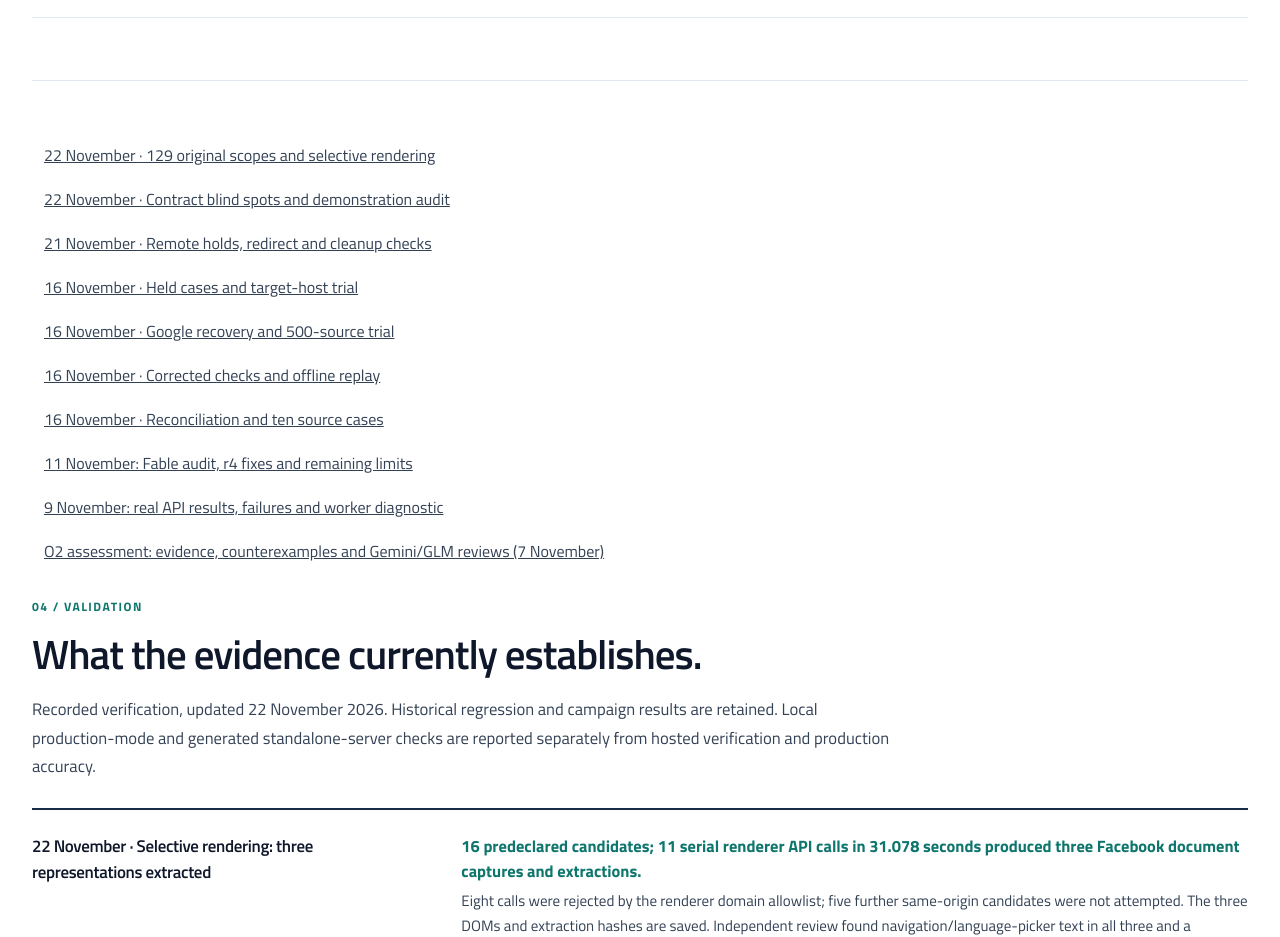
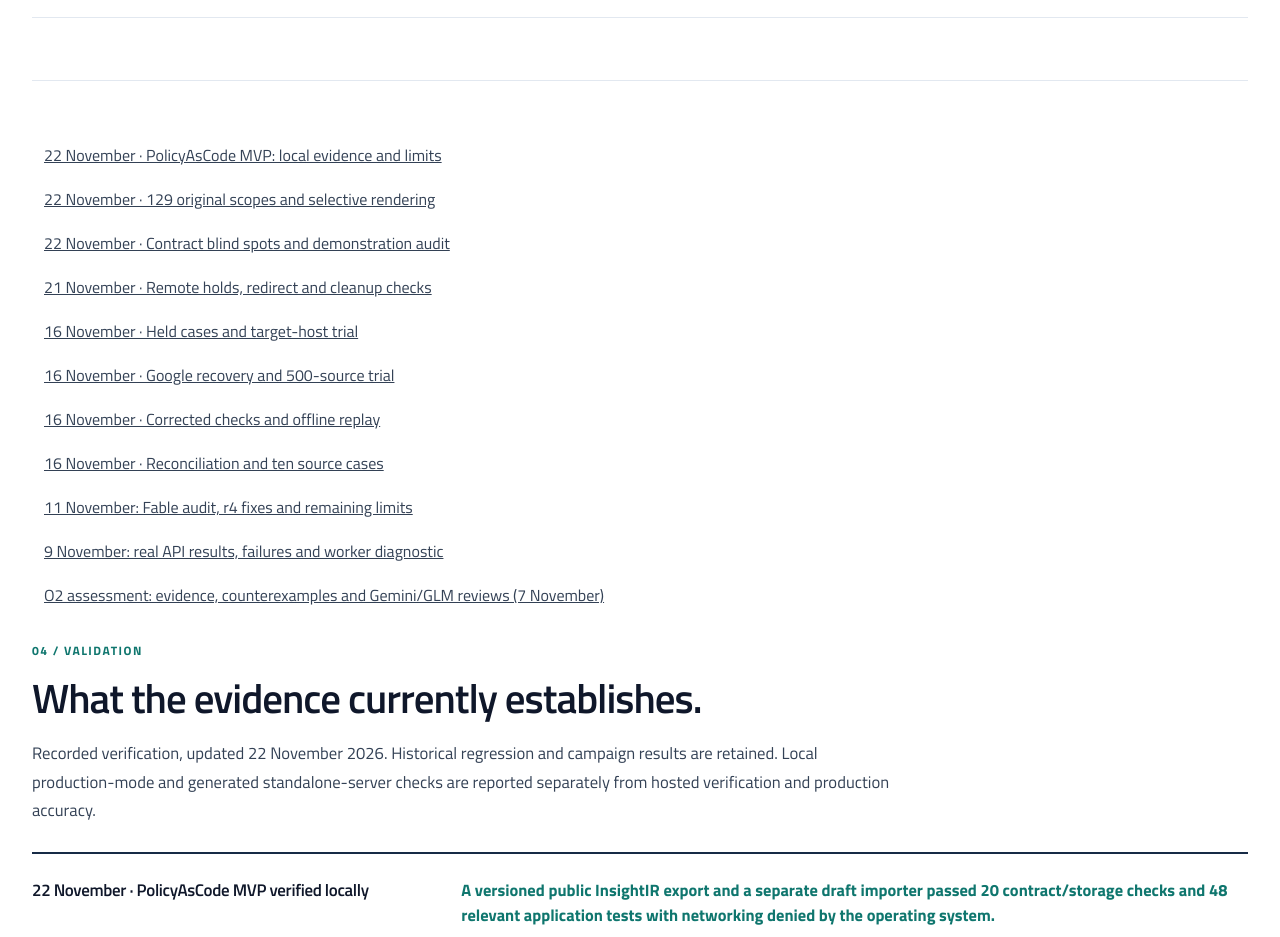
Before and after one commit to sev7enITA/policywatcher, a Next.js app: page /engine-6-preview in a window 1280 px wide. Shown: the part 8381-9318 px from the top of the page. Built offline with nearby package versions, Linux system fonts and the light colour scheme.

Commit message:
Document local PolicyAsCode MVP evidence in bilingual diary

```diff
--- a/src/app/engine-6-preview/page.tsx
+++ b/src/app/engine-6-preview/page.tsx
@@ -70,6 +70,7 @@ const copy = {
     ledgerIntro: 'Recorded verification, updated 22 November 2026. Historical regression and campaign results are retained. Local production-mode and generated standalone-server checks are reported separately from hosted verification and production accuracy.',
     check: 'Check', result: 'Recorded result', limit: 'What remains unproven',
     checks: [
+      ["22 November · PolicyAsCode MVP verified locally", "A versioned public InsightIR export and a separate draft importer passed 20 contract/storage checks and 48 relevant application tests with networking denied by the operating system.", "This is a local implementation candidate, not a deployed endpoint. Private Preview records, private predecessor text and reviewer metadata are excluded. Exact UTF-16 citations, immutable digests, tenant/project storage partitions and concurrent idempotent imports were checked. Every insight remains inferred, unapproved and non-executable. A synthetic example was imported locally, with all 79 protected project files unchanged. The sidecar does not modify the enterprise model or runtime; source completeness and the 500-policy/day target remain unqualified. Native GLM review is pending because the desktop control service is unavailable."],
       ["22 November · Selective rendering: three representations extracted", "16 predeclared candidates; 11 serial renderer API calls in 31.078 seconds produced three Facebook document captures and extractions.", "Eight calls were rejected by the renderer domain allowlist; five further same-origin candidates were not attempted. The three DOMs and extraction hashes are saved. Independent review found navigation/language-picker text in all three and a catalogue DPA/addendum identity mismatch. 126 scopes still lack a completed extraction; all 129 remain unqualified for source completeness. The remote renderer remains 1.2.0. Challenge and source-drift cases were excluded before execution; no public baseline, notification or service configuration was changed."],
       ["22 November · Fresh verification of the 129 remaining scopes", "All 129 original URLs were processed on the Hostinger account: 228 attempts in 250.760 seconds, 27 accepted HTTP responses and no new extraction success.", "161 response bodies match their saved SHA256 receipts. The outcomes remain 98 transport rejections, 24 extraction-size holds, four origin-backoff holds and three block/soft404 holds. A separate bounded rendering follow-up is recorded in the linked report. Acquisition is not independent source completeness or 500 fully verified daily completions."],
       ["22 November · Contract observability audit", "A rerun on source c7deedb reconfirmed that four of six incomplete synthetic documents still return contract_satisfied.", "The complete control passed; variants without the required heading or terminal were rejected. Missing middle clause, repeated occurrence, table row and section content escaped the declared anchors. These seven document objects test contract sufficiency, not parser accuracy or live-source completeness. Back-office, frontend and main-adaptation suites remain separate; their totals are not one throughput benchmark."],
@@ -182,6 +183,7 @@ const copy = {
     ledgerIntro: 'Verifiche aggiornate al 22 novembre 2026. I risultati storici delle regressioni e della campagna sono conservati. Le verifiche locali in modalità produzione e sul server standalone generato sono distinte dalle prove di hosting e dall’accuratezza in produzione.',
     check: 'Controllo', result: 'Risultato registrato', limit: 'Che cosa resta da dimostrare',
     checks: [
+      ["22 novembre · MVP PolicyAsCode verificato localmente", "Export pubblico InsightIR versionato e importatore in bozze separate: superati 20 controlli su contratto/deposito e 48 test applicativi pertinenti, con rete negata dal sistema operativo.", "È un candidato implementato localmente, non un endpoint distribuito. Esclusi record Preview privati, testo del predecessore privato e metadati dei revisori. Verificati citazioni UTF-16 esatte, digest immutabili, partizioni tenant/progetto e idempotenza concorrente. Ogni insight resta inferito, non approvato e non eseguibile. Importato localmente un esempio sintetico, con tutti i 79 file protetti invariati. Il deposito separato non modifica modello o runtime aziendale; completezza delle fonti e obiettivo di 500 policy/giorno restano non qualificati. Revisione GLM nativa in attesa del collegamento desktop."],
       ["22 novembre · Rendering selettivo: tre rappresentazioni estratte", "16 candidati dichiarati prima della prova; 11 chiamate seriali al renderer in 31,078 secondi hanno prodotto tre catture ed estrazioni di documenti Facebook.", "Otto chiamate respinte dall’allowlist del renderer; altri cinque candidati della stessa origine non sono stati tentati. Conservati i tre DOM e gli hash delle estrazioni. La revisione indipendente rileva navigazione/selettore lingua in tutte e tre e un disallineamento tra DPA e addendum nel catalogo. 126 ambiti restano senza estrazione completata; tutti i 129 sono ancora da qualificare per completezza. Il renderer remoto resta 1.2.0. Challenge e deriva della fonte escluse prima della prova; nessuna modifica a baseline pubbliche, notifiche o configurazione del servizio."],
       ["22 novembre · Nuova verifica dei 129 ambiti residui", "Elaborati tutti i 129 URL originali sull’account Hostinger: 228 tentativi in 250,760 secondi, 27 risposte HTTP accettate e nessuna nuova estrazione riuscita.", "161 corpi ricevuti coincidono con gli hash SHA256 delle ricevute. Restano 98 rifiuti di trasporto, 24 sospensioni per dimensione estratta, quattro backoff dell’origine e tre blocchi/soft404. Una prova separata e circoscritta di rendering è descritta nel rapporto collegato. Acquisizione non equivale a completezza indipendente o a 500 completamenti giornalieri verificati."],
       ["22 novembre · Audit dell’osservabilità dei contratti", "La riesecuzione sul sorgente c7deedb ha riconfermato che quattro documenti sintetici incompleti su sei restituiscono contract_satisfied.", "Il controllo completo è passato; sono state respinte le varianti senza intestazione richiesta o termine atteso. Clausola centrale, occorrenza ripetuta, riga di tabella e contenuto di sezione mancanti conservavano gli ancoraggi dichiarati. Sette documenti strutturati verificano la sufficienza del contratto, non accuratezza del parser o completezza di fonti reali. I test di back office, interfaccia e adattamento su main restano separati; i totali non sono un unico benchmark di capacità."],
@@ -239,6 +241,7 @@ const copy = {
 };
 
 const validationReceipts = [
+  { href: "https://github.com/sev7enITA/policywatcher/blob/codex/policy-as-code-mvp-20261122/docs/reports/policy-as-code-mvp-2026-11-22.md", en: "22 November · PolicyAsCode MVP: local evidence and limits", it: "22 novembre · MVP PolicyAsCode: prove locali e limiti" },
   { href: "https://github.com/sev7enITA/policywatcher/blob/main/docs/reports/engine-v6-held129-rendering-2026-11-22.md", en: "22 November · 129 original scopes and selective rendering", it: "22 novembre · 129 ambiti originali e rendering selettivo" },
   { href: "https://github.com/sev7enITA/policywatcher/blob/main/docs/reports/policywatcher-demo-audit-2026-11-22.md", en: "22 November · Contract blind spots and demonstration audit", it: "22 novembre · Limiti dei contratti e audit della dimostrazione" },
   { href: "https://github.com/sev7enITA/policywatcher/blob/main/docs/reports/engine-v6-remote133-2026-11-21.md", en: "21 November · Remote holds, redirect and cleanup checks", it: "21 novembre · Casi remoti, redirect e chiusura connessioni" },
```
